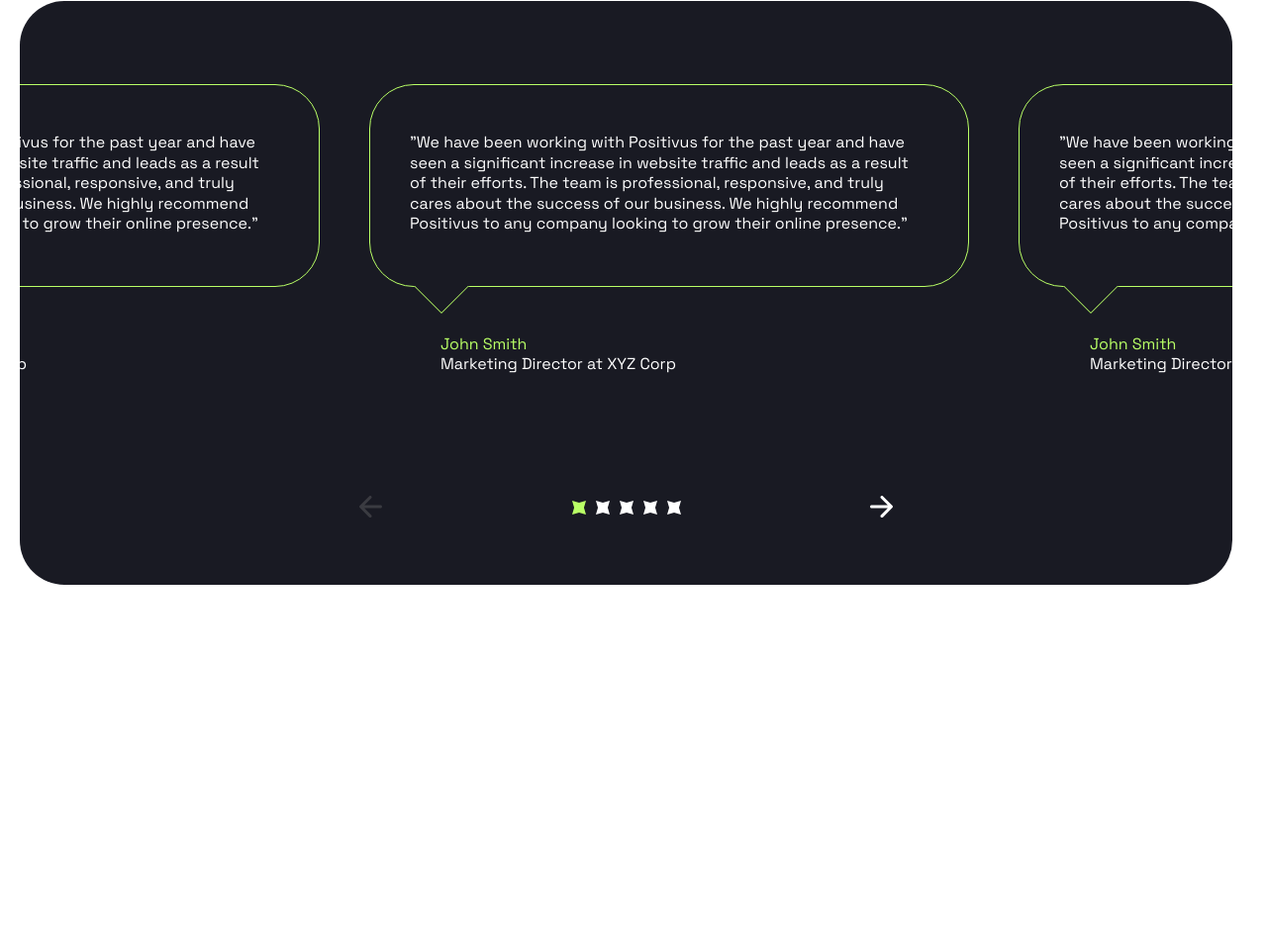
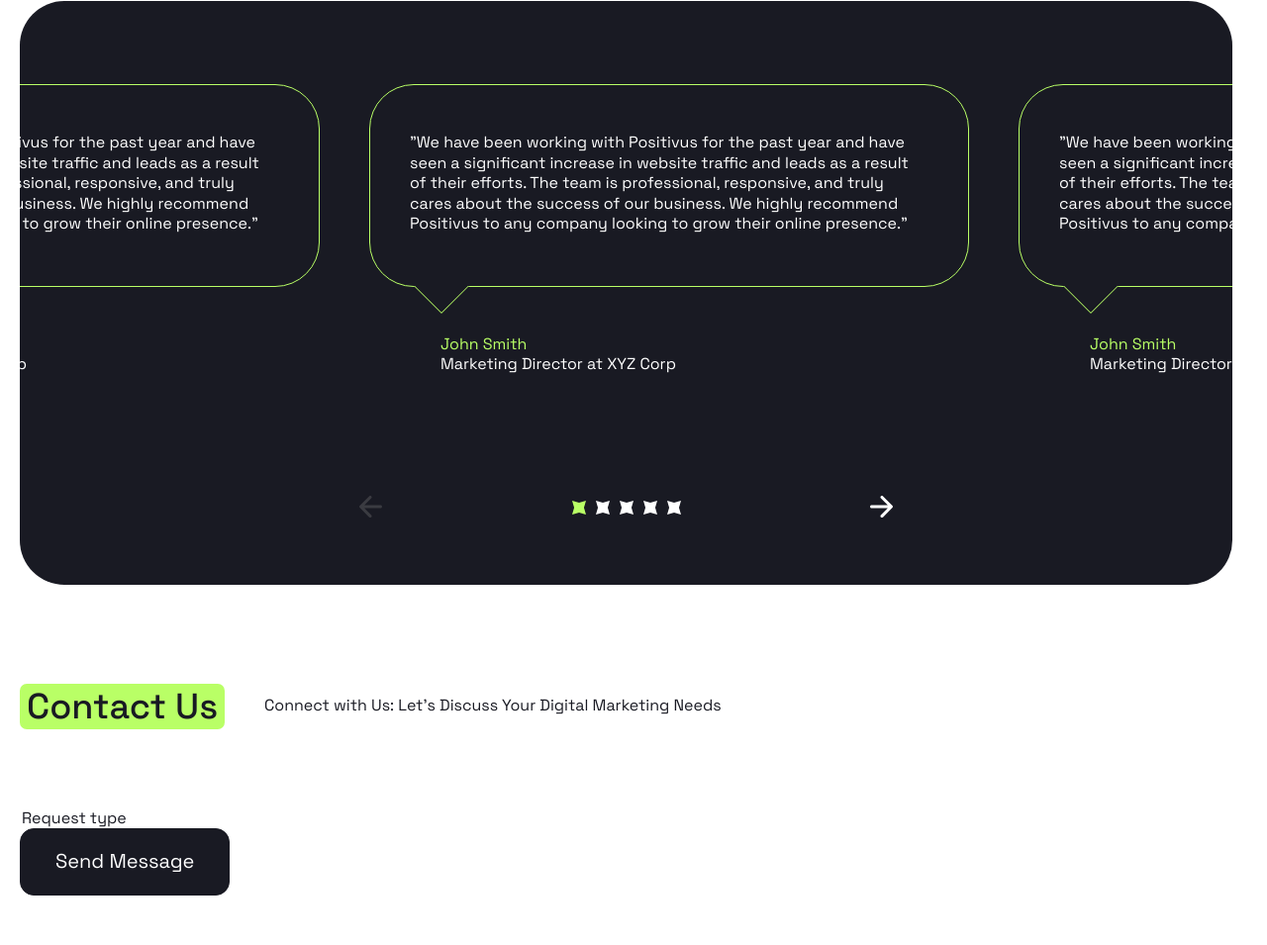
Before and after one commit to dev-hemul/positivius, a plain HTML site: page index.html in a window 1280 px wide. Shown: the part 5732-6687 px from the top of the page at 99% size. Before the commit the page ends 6373 px from the top, so only its background shows below. Drawn offline with Linux system fonts and the light colour scheme.

Commit message:
start contact us block

```diff
--- a/index.html
+++ b/index.html
@@ -1007,6 +1007,25 @@
             </div>
         </div>
     </section>
+
+    <section class="section container">
+        <header class="section__header">
+            <h2 class="section__title puddle-bg">Contact Us</h2>
+            <p class="section__description">Connect with Us: Let's Discuss Your Digital Marketing Needs</p>
+        </header>
+        <div class="section__body">
+            <div class="contact-us">
+                <form class="contact-us__form">
+                    <fieldset class="contact-us__request-types radios">
+                        <legend class="radios__title">Request type</legend>
+                        <label for="" class="radio__item radio"></label>
+                    </fieldset>
+                    <div class="contact-us__body"></div>
+                    <button class="contact-us__button button" type="submit">Send Message</button>
+                </form>
+            </div>
+        </div>
+    </section>
 </main>
 
 <dialog class="mobile-overlay visible-mobile" id="mobileOverlay">
```
